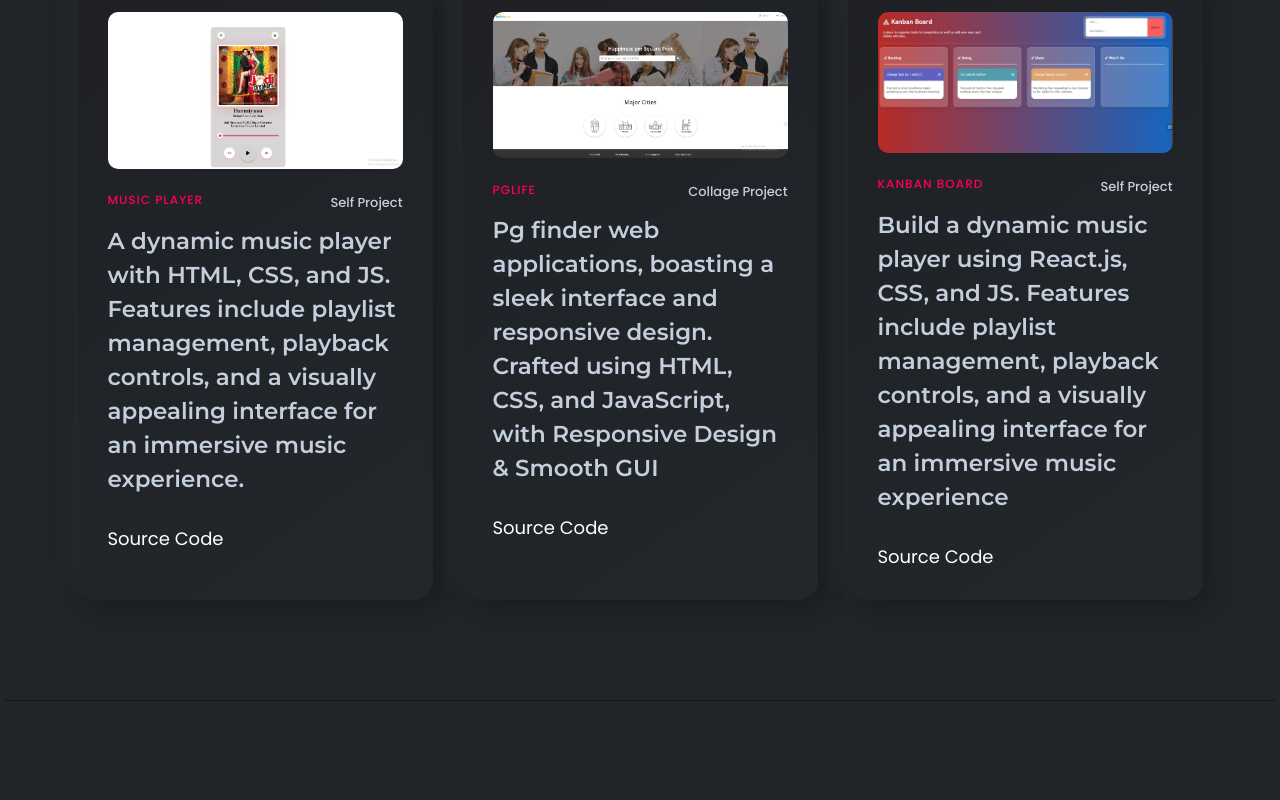
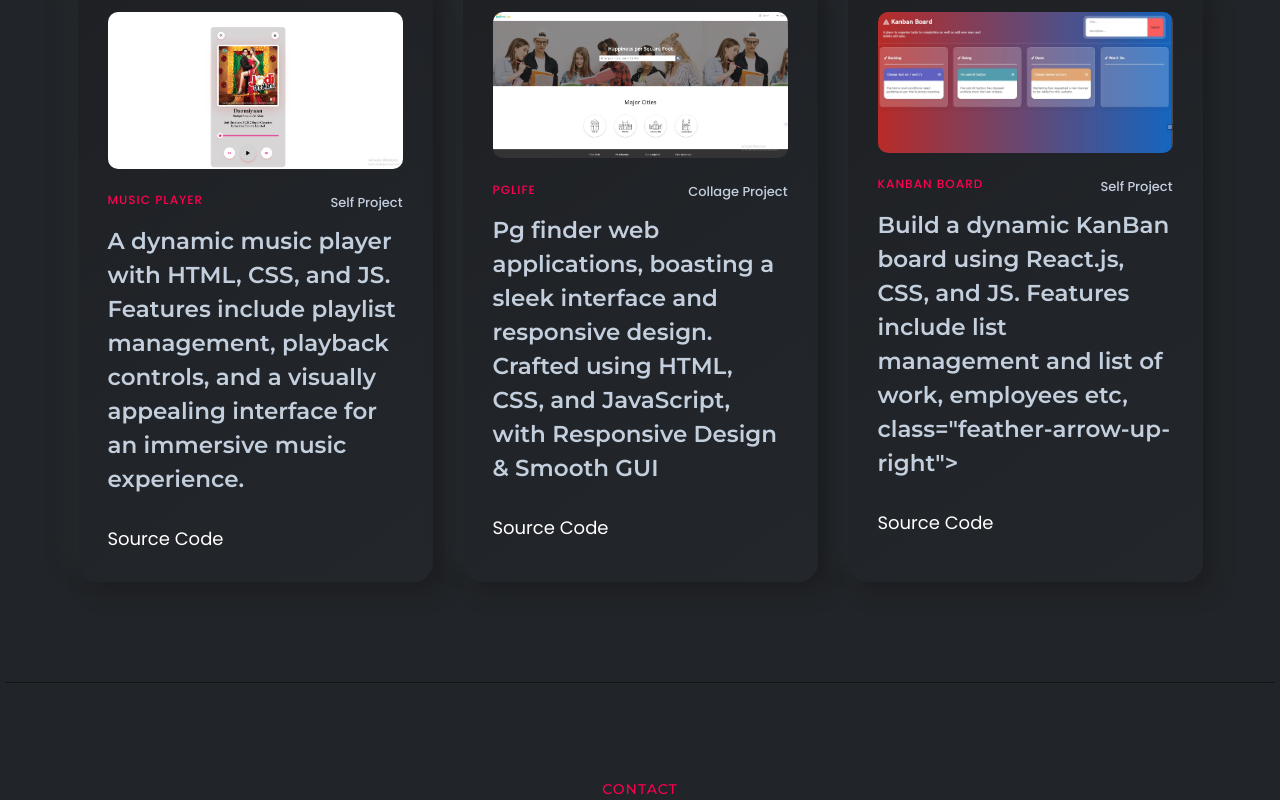
Before and after one commit to aadi6190/Portfolio-New, a plain HTML site: page index.html in a window 1280 px wide. Shown: the part 2590-3390 px from the top of the page. Drawn offline with nearby package versions, Linux system fonts and the light colour scheme; a web font is replaced by a local one.

Commit message:
Update index.html

```diff
--- a/index.html
+++ b/index.html
@@ -506,7 +506,7 @@
                                             Self Project</span>
                                     </div>
                                 </div>
-                                <h4 class="title"><a href="https://aadi6190.github.io/Quicksell/">Build a dynamic music player using React.js, CSS, and JS. Features include playlist management, playback controls, and a visually appealing interface for an immersive music experience <i
+                                <h4 class="title"><a href="https://aadi6190.github.io/Quicksell/">Build a dynamic KanBan board using React.js, CSS, and JS. Features include list management and list of work, employees etc,
                                     class="feather-arrow-up-right"></i></a></h4>
                                     <br>
                                     <div class="category-list">
```
